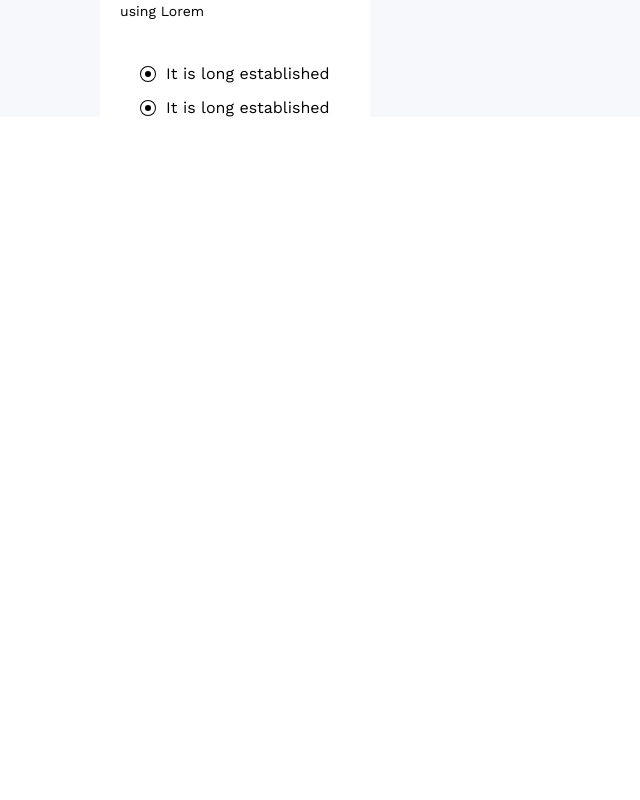
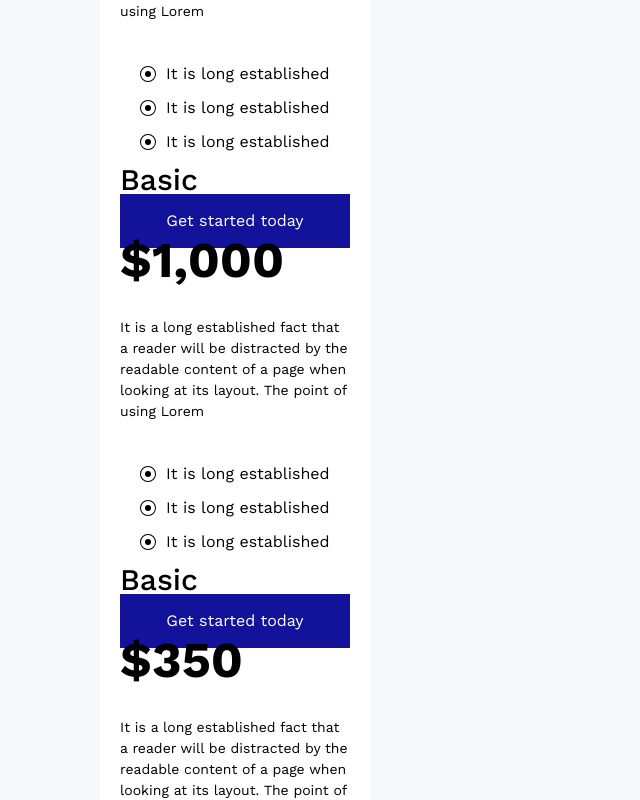
Before and after one commit to Niscolinx/opoko, a React (Vite) app: page /pricing in a window 1280 px wide. Shown: the part 1048-1848 px from the top of the page, without its empty margins (0-640 px from the left). Before the commit the page ends 1296 px from the top, so only its background shows below. Built offline with nearby package versions, Linux system fonts and the light colour scheme.

Commit message:
working on about us

```diff
--- a/src/pages/Pricing.tsx
+++ b/src/pages/Pricing.tsx
@@ -98,6 +98,30 @@ function Pricing() {
               'It is long established',
             ]}
           />
+          <Card
+            title={'Basic'}
+            amount={1000}
+            description={
+              'It is a long established fact that a reader will be distracted by the readable content of a page when looking at its layout. The point of using Lorem'
+            }
+            list={[
+              'It is long established',
+              'It is long established',
+              'It is long established',
+            ]}
+          />
+          <Card
+            title={'Basic'}
+            amount={350}
+            description={
+              'It is a long established fact that a reader will be distracted by the readable content of a page when looking at its layout. The point of using Lorem'
+            }
+            list={[
+              'It is long established',
+              'It is long established',
+              'It is long established',
+            ]}
+          />
         </div>
       </section>
     </div>
```
